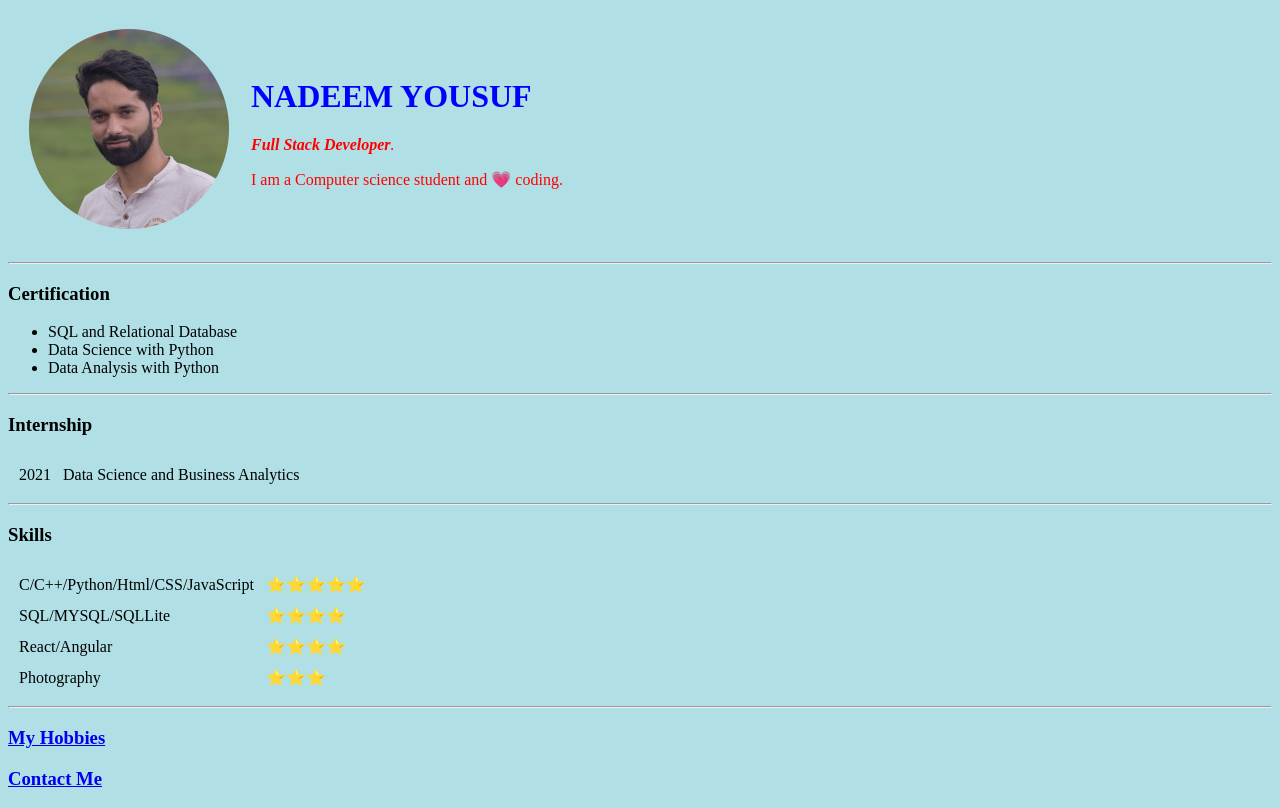
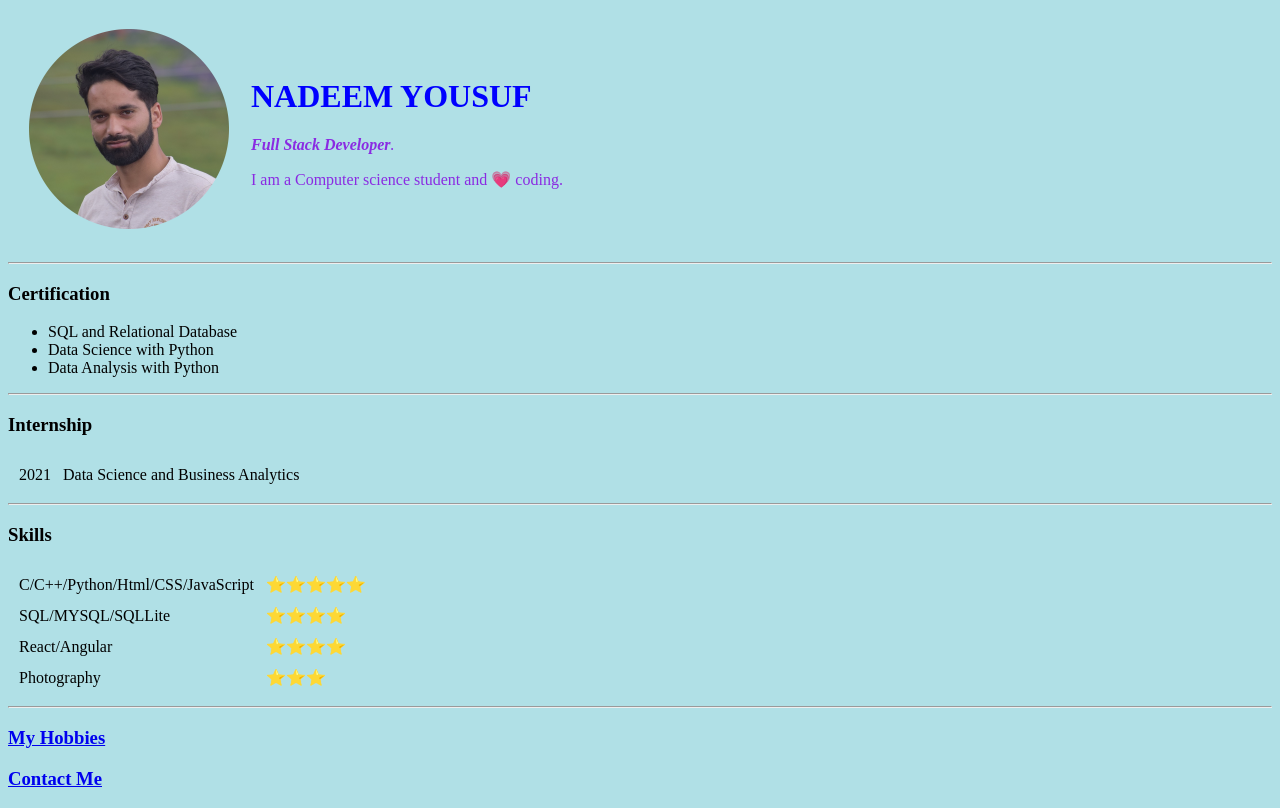
Before and after one commit to Nadeemyousuf123/CV, a plain HTML site: page index.html in a window 1280 px wide. Drawn offline with Linux system fonts and the light colour scheme.

Commit message:
Updating index.html

```diff
--- a/index.html
+++ b/index.html
@@ -7,7 +7,7 @@
   <style>
     body {background-color: powderblue;}
     h1   {color: blue;}
-    p    {color: red;}
+    p    {color: blueviolet;}
   </style>
 </head>
 
```
